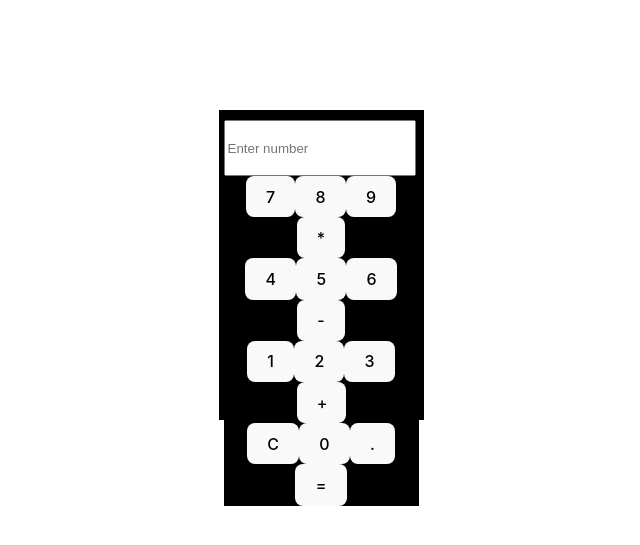
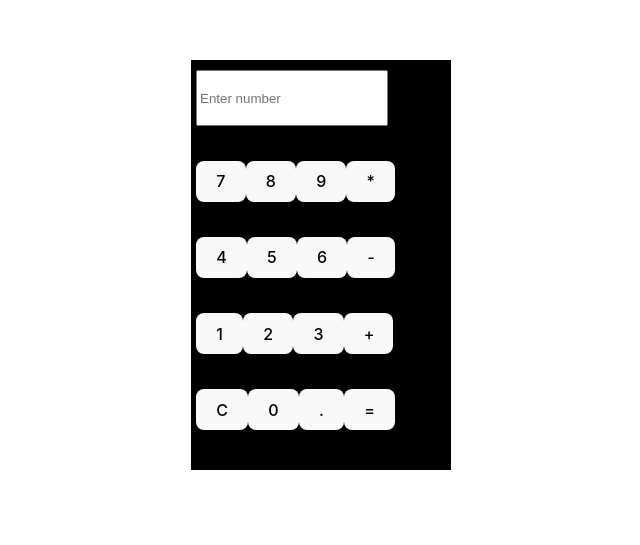
Before and after one commit to Harsh093-k/Calculator, a React (Vite) app: page / in a window 1280 px wide. Shown: the part 135-680 px from the top of the page, without its empty margins (319-959 px from the left). Built offline with nearby package versions, Linux system fonts and the light colour scheme.

Commit message:
Update Calculator.css

```diff
--- a/src/Calculator.css
+++ b/src/Calculator.css
@@ -1,6 +1,6 @@
 .outter{
-    height: 300px;
-    width: 195px;
+    height: 400px;
+    width: 250px;
     background-color: black;
     border: 5px solid black;
     text-align: center;
```
